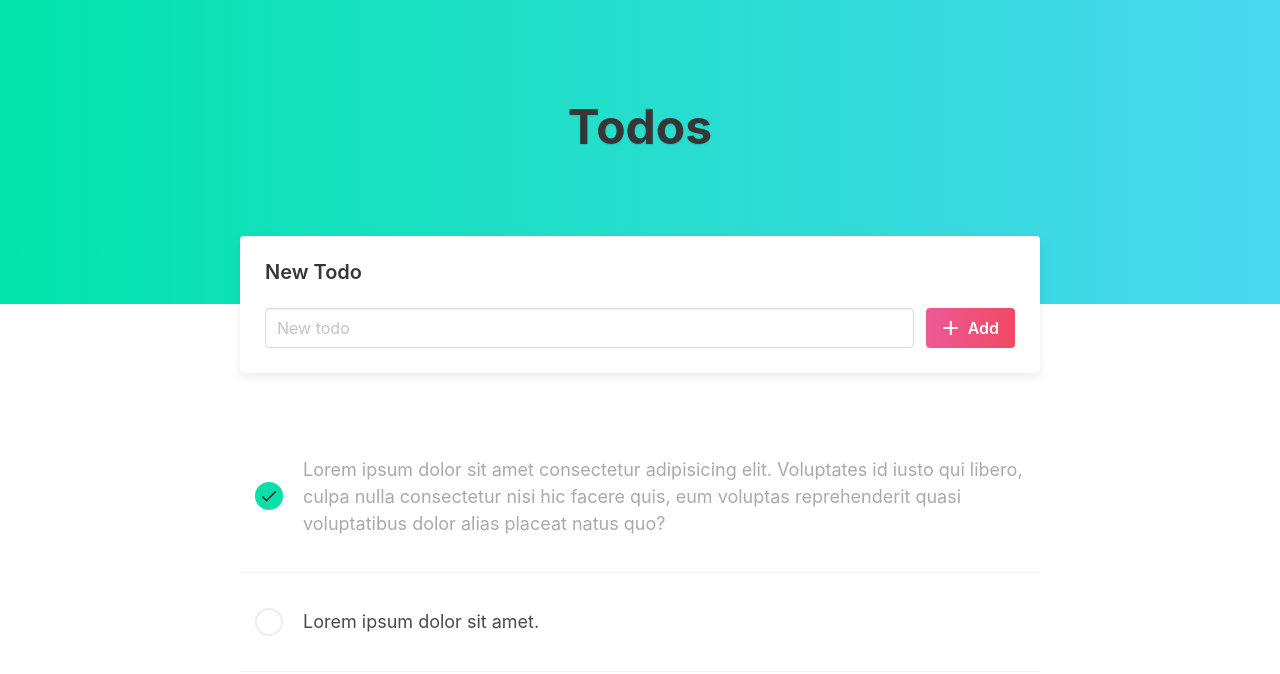
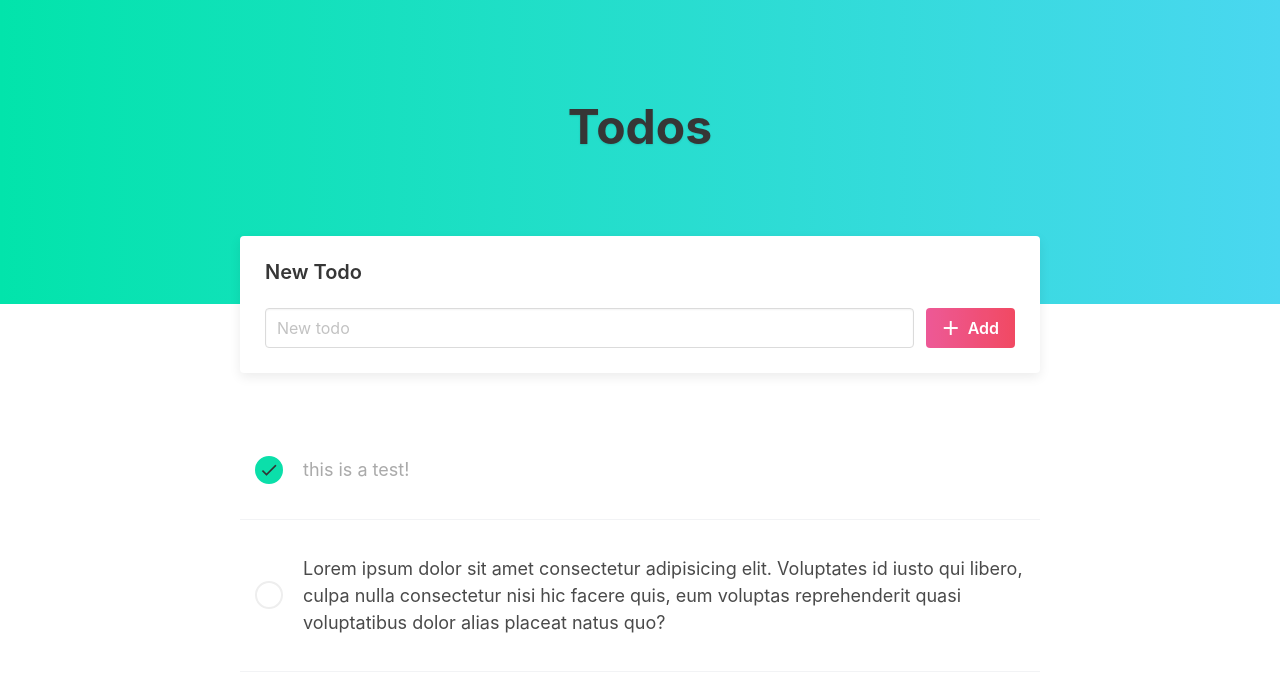
Before and after one commit to michalpluzek/angular-todo-app, an Angular app: page / in a window 1280 px wide. Shown: the top 674 px of the page. Built offline with nearby package versions, Linux system fonts and the light colour scheme.

Commit message:
Show todos from array from service data

```diff
--- a/src/app/shared/data.service.ts
+++ b/src/app/shared/data.service.ts
@@ -5,7 +5,13 @@ import { Todo } from './todo.model';
   providedIn: 'root',
 })
 export class DataService {
-  todos: Todo[] = [];
+  todos: Todo[] = [
+    new Todo(`this is a test!`, true),
+    new Todo(`Lorem ipsum dolor sit amet consectetur adipisicing elit. Voluptates id
+    iusto qui libero, culpa nulla consectetur nisi hic facere quis, eum
+    voluptas reprehenderit quasi voluptatibus dolor alias placeat natus
+    quo?`),
+  ];
 
   constructor() {}
 
--- a/src/app/shared/todo.model.ts
+++ b/src/app/shared/todo.model.ts
@@ -1,4 +1,3 @@
 export class Todo {
-  text: string = '';
-  completed: boolean = false;
+  constructor(public text: string, public completed: boolean = false) {}
 }
--- a/src/app/todos/todos.component.html
+++ b/src/app/todos/todos.component.html
@@ -24,34 +24,18 @@
 <section class="section">
   <div class="container">
     <div class="todos-list">
-      <div class="todo-item completed">
+      <div
+        class="todo-item"
+        [class.completed]="todo.completed"
+        *ngFor="let todo of todos"
+      >
         <div class="check-box">
           <i class="material-icons">check</i>
         </div>
 
         <div class="todo-text">
-          Lorem ipsum dolor sit amet consectetur adipisicing elit. Voluptates id
-          iusto qui libero, culpa nulla consectetur nisi hic facere quis, eum
-          voluptas reprehenderit quasi voluptatibus dolor alias placeat natus
-          quo?
+          {{ todo.text }}
         </div>
-        <div class="todo-controls-box">
-          <div class="todo-control-button">
-            <i class="material-icons">edit</i>
-          </div>
-          <div class="todo-control-button is-danger">
-            <i class="material-icons">delete</i>
-          </div>
-        </div>
-      </div>
-
-      <div class="todo-item">
-        <div class="check-box">
-          <i class="material-icons">check</i>
-        </div>
-
-        <div class="todo-text">Lorem ipsum dolor sit amet.</div>
-
         <div class="todo-controls-box">
           <div class="todo-control-button">
             <i class="material-icons">edit</i>
--- a/src/app/todos/todos.component.ts
+++ b/src/app/todos/todos.component.ts
@@ -1,15 +1,18 @@
 import { Component, OnInit } from '@angular/core';
+import { DataService } from '../shared/data.service';
+import { Todo } from '../shared/todo.model';
 
 @Component({
   selector: 'app-todos',
   templateUrl: './todos.component.html',
-  styleUrls: ['./todos.component.scss']
+  styleUrls: ['./todos.component.scss'],
 })
 export class TodosComponent implements OnInit {
+  todos: Todo[] = [];
 
-  constructor() { }
+  constructor(private dataService: DataService) {}
 
   ngOnInit(): void {
+    this.todos = this.dataService.getAllTodos();
   }
-
 }
```
